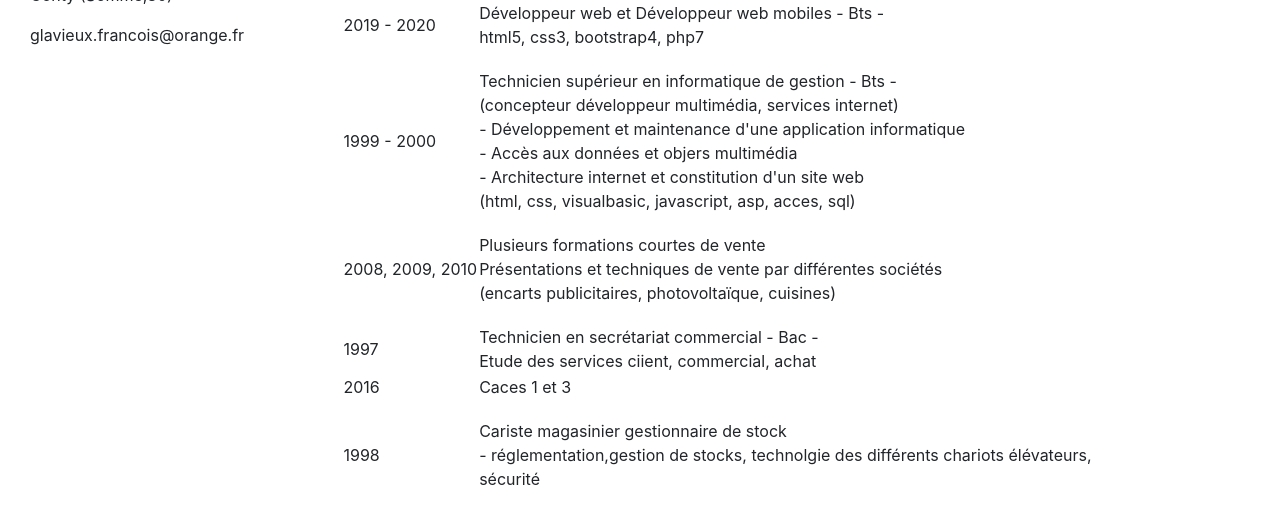
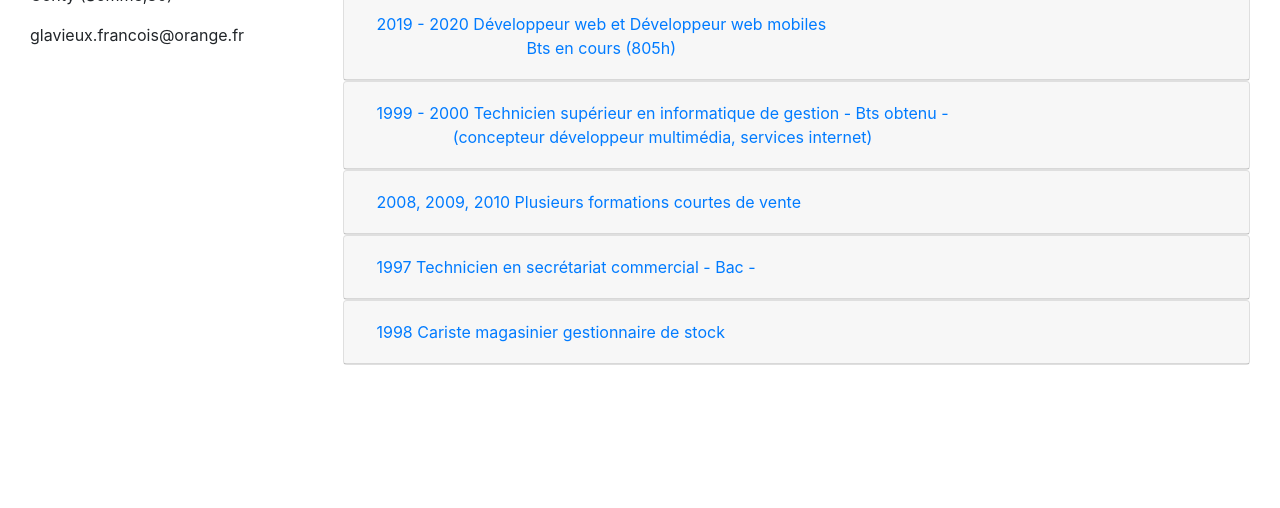
Before and after one commit to francois80/CV_num, a plain HTML site: page formations.html in a window 1280 px wide. Shown: the part 364-872 px from the top of the page. After the commit the page ends 800 px from the top, so only its background shows below. Drawn offline with nearby package versions, Linux system fonts and the light colour scheme.

Commit message:
insertion bootstrap pour 1ère mise en page

```diff
--- a/formations.html
+++ b/formations.html
@@ -3,8 +3,7 @@
   <head>
     <meta charset="utf-8">
     <meta name="viewport" content="width-device-width, initial-scale=1, shrink-to-fit=no">
-    <link rel= "stylesheet" href= "https://maxcdn.bootstrapcdn.com/bootstrap/4.0.0/css/bootstrap.min.css" integrity= "sha384-Gn5384xqQ1aoWXA+058RXPxPg6fy4IWvTNh0E263XmFcJlSAwiGgFAW/dAiS6JXm" crossorigin= "anonymous" >
-    <script src= "https://maxcdn.bootstrapcdn.com/bootstrap/4.0.0/js/bootstrap.min.js" integrity= "sha384-JZR6Spejh4U02d8jOt6vLEHfe/JQGiRRSQQxSfFWpi1MquVdAyjUar5+76PVCmYl" crossorigin= "anonymous" ></script>
+    <link rel="stylesheet" href="https://maxcdn.bootstrapcdn.com/bootstrap/4.0.0/css/bootstrap.min.css" integrity="sha384-Gn5384xqQ1aoWXA+058RXPxPg6fy4IWvTNh0E263XmFcJlSAwiGgFAW/dAiS6JXm" crossorigin="anonymous">
     <link rel="stylesheet" href="assets/css/style.css">
     <title>Formations CV</title>
   </head>
@@ -43,70 +42,105 @@
           </p>
         </div>
         <h1>Formations</h1>
-        <p>
-          <table>
-            <tr>
-              <td>2019 - 2020</td>
-              <td>Développeur web et Développeur web mobiles - Bts -<br>
+        <!-- block formation en accordeon -->
+        <div id="accordion">
+          <!-- 1er block -->
+          <div class="card">
+            <div class="card-header" id="volet1">
+              <h5 class="mb-0">
+                <button class="btn btn-link" data-toggle="collapse" data-target="#contenu1" aria-expended="true" aria-controls="contenu1" title="Cliquez pour dérouler / enrouler">
+                  2019 - 2020 Développeur web et Développeur web mobiles<br>
+                  Bts en cours (805h)
+                </button>
+              </h5>
+            </div>
+            <div id="contenu1" class="collapse" aria-labelledby="titre1" data-parent="#accordion">
+              <div class="card-body">
                 html5, css3, bootstrap4, php7
-              </td>
-            </tr>
-            <tr>
-              <td><p></p></td>
-              <td></td>
-            </tr>
-            <tr>
-              <td>1999 - 2000</td>
-              <td>Technicien supérieur en informatique de gestion - Bts -<br>
-                (concepteur développeur multimédia, services internet)<br>
+              </div>
+            </div>
+          </div>
+          <!-- 2eme block -->
+          <div class="card">
+            <div class="card-header" id="volet2">
+              <h5 class="mb-0">
+                <button class="btn btn-link collapsed" data-toggle="collapse" data-target="#contenu2" aria-expended="false" aria-controls="contenu2" title="Cliquez pour dérouler / enrouler">
+                  1999 - 2000 Technicien supérieur en informatique de gestion - Bts obtenu -<br>
+                  (concepteur développeur multimédia, services internet)
+                </button>
+              </h5>
+            </div>
+            <div id="contenu2" class="collapse" aria-labelledby="titre2" data-parent="#accordion">
+              <div class="card-body">
                 - Développement et maintenance d'une application informatique<br>
                 - Accès aux données et objers multimédia<br>
                 - Architecture internet et constitution d'un site web<br>
                 (html, css, visualbasic, javascript, asp, acces, sql)
-              </td>
-            </tr>
-            <tr>
-              <td><p></p></td>
-              <td></td>
-            </tr>
-            <tr>
-              <td>2008, 2009, 2010</td>
-              <td>Plusieurs formations courtes de vente<br>
+              </div>
+            </div>
+          </div>
+          <!-- 3eme block -->
+          <div class="card">
+            <div class="card-header" id="volet3">
+              <h5 class="mb-0">
+                <button class="btn btn-link collapsed" data-toggle="collapse" data-target="#contenu3" aria-expended="false" aria-controls="contenu3" title="Cliquez pour dérouler / enrouler">
+                  2008, 2009, 2010  Plusieurs formations courtes de vente<br>
+                </button>
+              </h5>
+            </div>
+            <div id="contenu3" class="collapse" aria-labelledby="titre3" data-parent="#accordion">
+              <div class="card-body">
                 Présentations et techniques de vente par différentes sociétés<br>
                 (encarts publicitaires, photovoltaïque, cuisines)
-              </td>
-            </tr>
-            <tr>
-              <td><p></p></td>
-              <td></td>
-            </tr>
-            <tr>
-              <td>1997</td>
-              <td>Technicien en secrétariat commercial - Bac -
-                <br>Etude des services ciient, commercial, achat
-              </td>
-            </tr>
-            <tr>
-              <td>2016</td>
-              <td>Caces 1 et 3</td>
-            </tr>
-            <tr>
-              <td><p></p></td>
-              <td></td>
-            </tr>
-            <tr>
-              <td>1998</td>
-              <td>Cariste magasinier gestionnaire de stock<br>
-                - réglementation,gestion de stocks, technolgie des différents chariots élévateurs,<br>
-                sécurité
-              </td>
-            </tr>
-          </table>
-        </p>
+              </div>
+            </div>
+          </div>
+          <!-- 4eme block -->
+          <div class="card">
+            <div class="card-header" id="volet4">
+              <h5 class="mb-0">
+                <button class="btn btn-link collapsed" data-toggle="collapse" data-target="#contenu4" aria-expended="false" aria-controls="contenu4" title="Cliquez pour dérouler / enrouler">
+                  1997 Technicien en secrétariat commercial - Bac -<br>
+                </button>
+              </h5>
+            </div>
+            <div id="contenu4" class="collapse" aria-labelledby="titre4" data-parent="#accordion">
+              <div class="card-body">
+                Etude des services ciient, commercial, achat
+              </div>
+            </div>
+          </div>
+          <!-- 5eme block -->
+          <div class="card">
+            <div class="card-header" id="volet5">
+              <h5 class="mb-0">
+                <button class="btn btn-link collapsed" data-toggle="collapse" data-target="#contenu5" aria-expended="false" aria-controls="contenu5" title="Cliquez pour dérouler / enrouler">
+                  1998 Cariste magasinier gestionnaire de stock<br>
+                </button>
+              </h5>
+            </div>
+            <div id="contenu5" class="collapse" aria-labelledby="titre5" data-parent="#accordion">
+              <div class="card-body">
+                - réglementation,<br>
+                - gestion de stocks,<br>
+                - technolgie des différents chariots élévateurs,<br>
+                - sécurité
+              </div>
+            </div>
+          </div>
+        </div>
+        <!--fin block formation accordion -->
       </div>
     </div>
   </div>
-  <script src= "https://code.jquery.com/jquery-3.2.1.slim.min.js" integrity= "sha384-KJ3o2DKtIkvYIK3UENzmM7KCkRr/rE9/Qpg6aAZGJwFDMVNA/GpGFF93hXpG5KkN" crossorigin= "anonymous" ></script>
-  <script src= "https://cdnjs.cloudflare.com/ajax/libs/popper.js/1.12.9/umd/popper.min.js" integrity= "sha384-ApNbgh9B+Y1QKtv3Rn7W3mgPxhU9K/ScQsAP7hUibX39j7fakFPskvXusvfa0b4Q" crossorigin= "anonymous" ></script>
+  <script src="https://code.jquery.com/jquery-3.2.1.slim.min.js" integrity="sha384-KJ3o2DKtIkvYIK3UENzmM7KCkRr/rE9/Qpg6aAZGJwFDMVNA/GpGFF93hXpG5KkN" crossorigin="anonymous"></script>
+  <script src="https://cdnjs.cloudflare.com/ajax/libs/popper.js/1.12.9/umd/popper.min.js" integrity="sha384-ApNbgh9B+Y1QKtv3Rn7W3mgPxhU9K/ScQsAP7hUibX39j7fakFPskvXusvfa0b4Q" crossorigin="anonymous"></script>
+  <script src="https://maxcdn.bootstrapcdn.com/bootstrap/4.0.0/js/bootstrap.min.js" integrity="sha384-JZR6Spejh4U02d8jOt6vLEHfe/JQGiRRSQQxSfFWpi1MquVdAyjUar5+76PVCmYl" crossorigin="anonymous"></script>
+  <!-- initialisation des bulles d'aide -->
+  <script>
+    $(function(){
+      $('[data-toggle="tooltip"]').tooltip()
+    })
+  </script>
 </body>
 </html>
```
